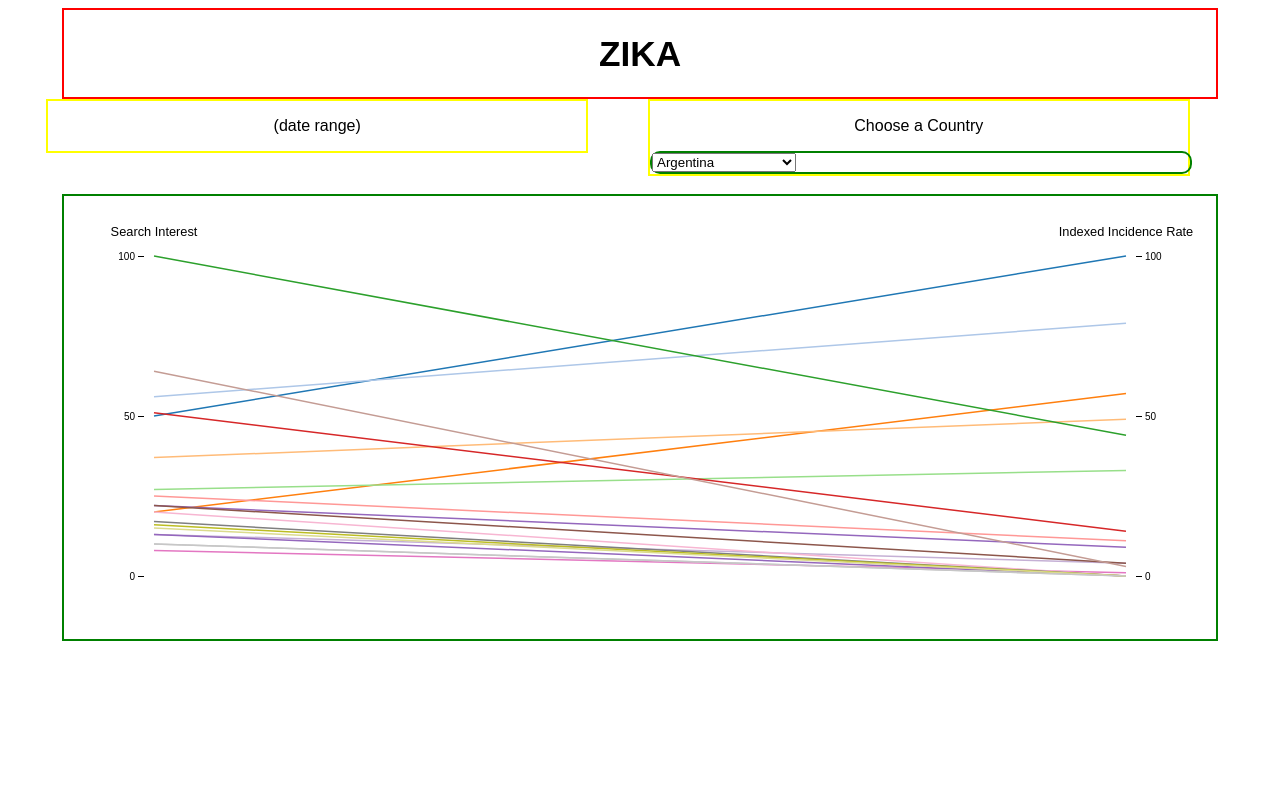
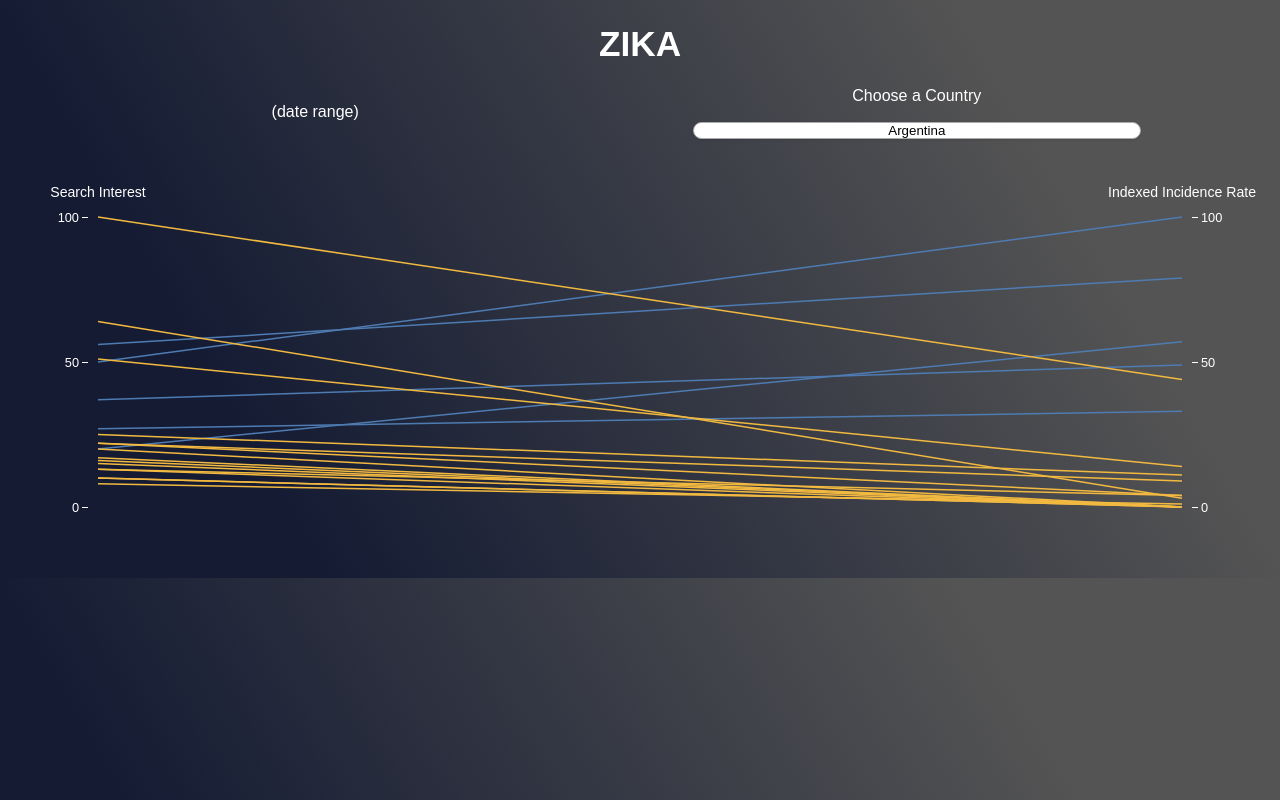
Before and after one commit to GoogleTrends/zikasearch, a plain HTML site: page index.html in a window 1280 px wide. Drawn offline with nearby package versions, Linux system fonts and the light colour scheme.

Commit message:
bg color

```diff
--- a/index.html
+++ b/index.html
@@ -6,6 +6,7 @@
        <script src="https://d3js.org/d3.v4.min.js"></script>
 
 
+        <link href="https://ajax.googleapis.com/ajax/libs/jqueryui/1.8.1/themes/base/jquery-ui.css" rel="stylesheet" type="text/css"/>
         <script src="https://ajax.googleapis.com/ajax/libs/jquery/1.4.2/jquery.min.js"></script>
         <script src="https://ajax.googleapis.com/ajax/libs/jqueryui/1.8.11/jquery-ui.min.js"></script>
 
@@ -31,12 +32,16 @@
             var optionsData;
             var dropDown;
 
-            var color = d3.scaleOrdinal(d3.schemeCategory20);
+            //var color = d3.scaleOrdinal(d3.schemeCategory20);
+
+            var color = d3.scaleThreshold()
+                .domain([true, false])
+                .range(["#F2B940", "#4E7BB2"]);
 
             var margin = {top: 30, right: 45, bottom: 30, left: 45}
                       , width = parseInt(d3.select('#chart').style('width'), 10)
                       , width = width - margin.left - margin.right
-                      , height = 380 // placeholder
+                      , height = 350 // placeholder
                       , barHeight = 20
                       , spacing = 3
                       , percent = d3.format('%');
@@ -77,22 +82,16 @@
                         return leftScale(parseFloat(d['search_interest']));
                     })
                     .attr("y2", function(d) {
-
+                        console.log(d.search_interest-d.indexed_incidence_rate < 0 );
                         return rightScale(parseFloat(d['indexed_incidence_rate']));
                     })
-                    //.style("fill", )
-                    //.attr("stroke", function(d) {
-                        //console.log(d.Country, color(d.Country));
-                        //return color(d.Country); })
-                    //.attr("stroke", "green")
                     .attr("stroke", function(d) {
-                    console.log(d.search_interest-d.indexed_incidence_rate);
-                        return color(d.search_interest-d.indexed_incidence_rate);
+                    //.attr("class", function(d){return d.search_interest-d.indexed_incidence_rate < 0 ? "negative" : "positive";})
+                        return color(d.search_interest-d.indexed_incidence_rate < 0);
                     })
                     .attr("stroke-width", 1.5);
 
-                var //x_domain = d3.extent(data, function(d) { return d.search_interest; }),
-                    //y_domain = d3.extent(data, function(d) { return d['search_interest']; })
+                var
                     y_domain2 = d3.extent(data, function(d) {return d['indexed_incidence_rate']; });
 
                 var yScale = d3.scaleLinear()
@@ -118,20 +117,24 @@
 
                 svg.append("svg:g")
                     .attr("transform", "translate(" + (margin.left - 10) +  ",0)")
-                    .attr("class", "y axis")
+                    .attr("class", "y axis whiteText")
                     .call(yAxisLeft);
 
                 svg.append("svg:g")
                     .attr("transform", "translate(" + (width-margin.left + 10) + " ,0)")
-                    .attr("class", "y axis")
+                    .attr("class", "y axis whiteText")
                     .call(yAxisRight);
 
                 svg.append("text")
+                    .attr("class", "whiteText")
+                    .style("font-size","1.1em")
                     .attr("text-anchor", "middle")
                     .attr("transform", "translate("+ (margin.left) +","+(10)+")")
                     .text("Search Interest");
 
                 svg.append("text")
+                    .attr("class", "whiteText")
+                    .style("font-size","1.1em")
                     .attr("text-anchor", "middle")
                     .attr("transform", "translate("+ (width -margin.left) +","+(10)+")")
                     .text("Indexed Incidence Rate");
@@ -174,8 +177,8 @@
                           //.attr("fill", "#884dff")
                             //.style("stroke", "#884dff")
                             //.attr("stroke", "green")
-                            .style("stroke-width", 1.5);
-                            //.style("opacity", .2);
+                            .style("stroke-width", 1.5)
+                            .style("opacity", .8);
 
                       //doubleChart.selectAll(".circle")
                     svg.selectAll("line").filter(function(d) {return selected == d.Country;})
--- a/style.css
+++ b/style.css
@@ -1,5 +1,21 @@
 body{
     font-family: sans-serif;
+    color:white;
+
+    /* Permalink - use to edit and share this gradient: http://colorzilla.com/gradient-editor/#141b33+0,545454+100 */
+    background: #141b33; /* Old browsers */
+    background: -moz-linear-gradient(60deg,  #141b33 100%, #545454 80%); /* FF3.6-15 */
+    background: -webkit-linear-gradient(60deg,  #141b33 100%,#545454 80%); /* Chrome10-25,Safari5.1-6 */
+    background: linear-gradient(60deg,  #141b33 20%,#545454 80%); /* W3C, IE10+, FF16+, Chrome26+, Opera12+, Safari7+ */
+    filter: progid:DXImageTransform.Microsoft.gradient( startColorstr='#141b33', endColorstr='#545454',GradientType=1 ); /* IE6-9 fallback on horizontal gradient */
+
+
+}
+.whiteText line {
+    stroke: white;
+}
+text {
+    fill: white;
 }
 h1 {
     text-align: center;
@@ -9,25 +25,28 @@ p {
     text-align: center;
     font-size: 1em;
 }
+.whiteText {
+    fill: white !important;
+    font-size: 1em;
+}
 #intro {
     width: 90vw;
     margin: 0 auto;
-    border: 2px solid red;
+    /*border: 2px solid red;*/
 }
 #selectors1 {
     width:42vw;
-    border: 2px solid yellow;
+    /*border: 2px solid yellow;*/
     float: left;
     margin-left:3vw;
 }
 #selectors2 {
     width:42vw;
-    border: 2px solid yellow;
+    /*border: 2px solid yellow;*/
     margin-left:50vw;
 }
 #chart {
-    border: 2px solid green;
-    width: 90vw;
+    /*width: 85vw;*/
     margin: 0 auto;
     margin-bottom: 0;
     font-size: 0.8em;
@@ -49,12 +68,24 @@ text.slope-label{
     margin: 0 auto;
     overflow-y:scroll;
 }
+select {
+   -webkit-appearance: none;
+   -moz-appearance: none;
+   appearance: none;
+    width: 35vw;
+    border: 1px solid #AAA;
+    border-radius: 10px;
+    box-shadow: 0px 1px 3px rgba(0, 0, 0, 0.1);
+    background-color: white;
+    text-align-last: center;
+}
 #tbCountries {
-    border: 2px solid green;
     width: 42vw;
     margin: 0 auto;
-    border-radius: 10px;
+    border-radius: 20px;
+    text-align: center;
 }
+
 *:focus {
     outline: none;
 }
```
